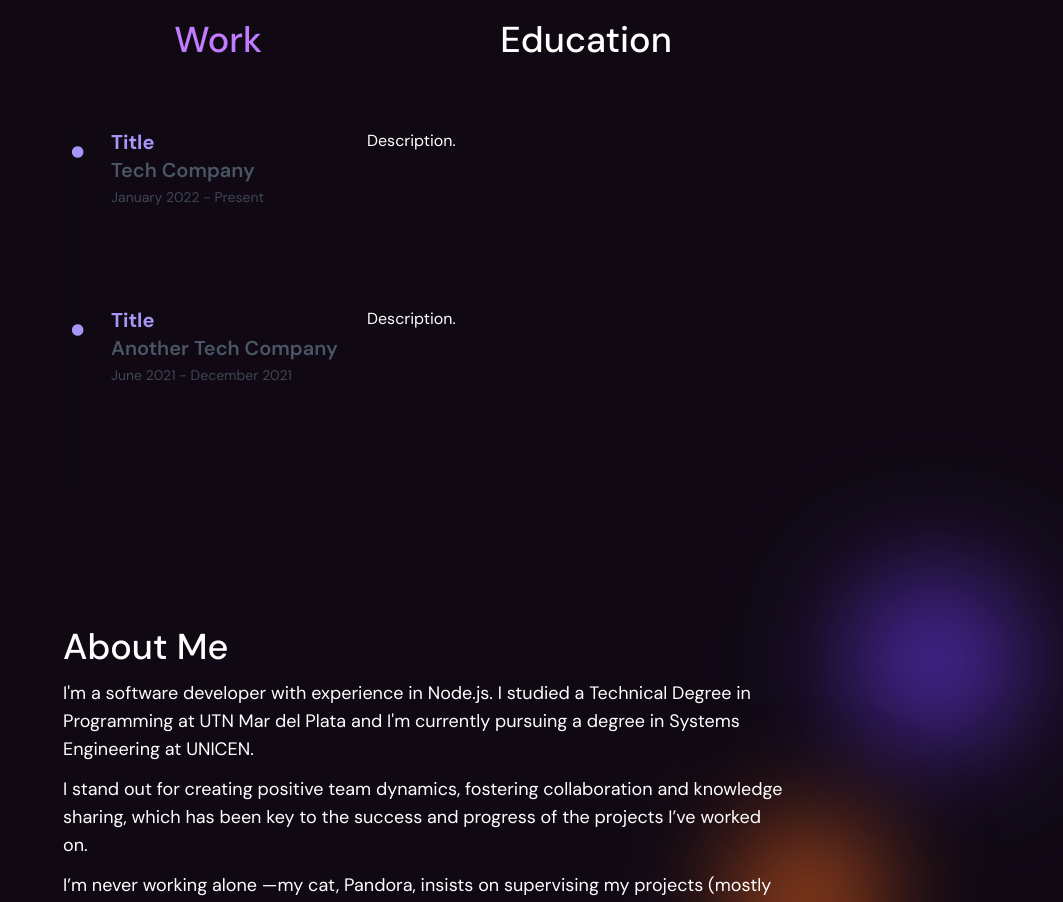
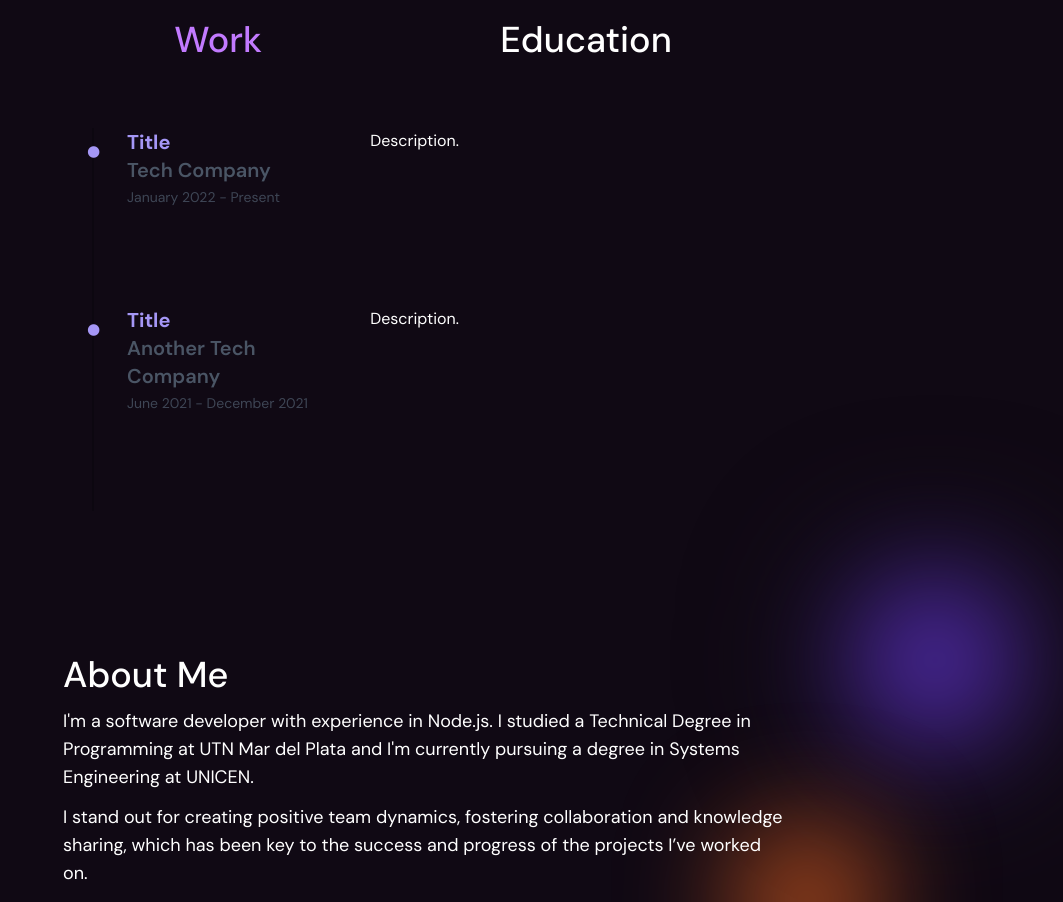
Before and after one commit to magalimou/magalimou.github.io, a React (Vite) app: page / in a window 1280 px wide. Shown: the part 3500-4402 px from the top of the page, without its empty margins (217-1280 px from the left). Built offline with nearby package versions, Linux system fonts and the light colour scheme.

Commit message:
feat: add section IDs & adjust scroll margins for better navigation

```diff
--- a/src/components/sections/AboutMe.jsx
+++ b/src/components/sections/AboutMe.jsx
@@ -3,7 +3,7 @@ import Pandora from '../../assets/Pandora.png';
 
 const AboutMe = () => {
     return (
-        <section className="px-6 py-20 sm:px-12 md:px-20 lg:px-40 xl:px-70 flex flex-col items-start ">
+        <section id='about' className="scroll-mt-24 px-6 py-20 sm:px-12 md:px-20 lg:px-40 xl:px-70 flex flex-col items-start ">
         <div className='mb-3 '>
             <h2 className="text-2xl sm:text-3xl md:text-4xl lg:text-4xl font-medium mb-3">About Me</h2>
             <p className="mb-3 lg:text-lg md:text-base sm:text-base">I'm a software developer with experience in Node.js. I studied a Technical Degree in Programming at UTN Mar del Plata and I'm currently pursuing a degree in Systems Engineering at UNICEN.</p>
--- a/src/components/sections/Contact.jsx
+++ b/src/components/sections/Contact.jsx
@@ -4,7 +4,7 @@ import { faCopy } from "@fortawesome/free-regular-svg-icons";
 
 const Contact = () => {
     return (
-        <section id="contact" className="px-6 py-20 sm:px-12 md:px-20 lg:px-40 xl:px-60 text-center">
+        <section id="contact" className=" scroll-mt-24 px-6 py-20 sm:px-12 md:px-20 lg:px-40 xl:px-60 text-center">
             <h2 className="text-3xl sm:text-4xl md:text-5xl lg:text-5xl font-semibold mb-5">Let’s Connect</h2>
             <p className="lg:text-lg md:text-base sm:text-base px-6 sm:px-12 lg:px-25 mb-6">I'm currently looking for new opportunities as a software developer. Whether you have a project, a job opportunity, or just want to say hi, feel free to reach out!</p>
             <div className="flex flex-col sm:flex-row justify-center items-center gap-3">
--- a/src/components/sections/Experience.jsx
+++ b/src/components/sections/Experience.jsx
@@ -42,7 +42,7 @@ const Experience = () => {
     return (
         <section
           id="experience"
-          className="py-16 px-6 sm:px-12 md:px-20 lg:px-50 xl:px-70"
+          className="scroll-mt-24 py-16 px-6 sm:px-12 md:px-20 lg:px-50 xl:px-70"
         >
           <div className="container mx-auto">
             <div className="flex gap-4 mb-15 justify-around items-center">
@@ -68,7 +68,8 @@ const Experience = () => {
               </button>
             </div>
 
-            <div className="">
+            <div className="w-full flex justify-center">
+  <div className="w-full max-w-4xl px-4">
     {dataToShow.map((item, index) => (
       <ExperienceCard
         key={index}
@@ -80,6 +81,8 @@ const Experience = () => {
     ))}
   </div>
 </div>
+
+          </div>
         </section>
     );
 }
--- a/src/components/sections/Projects.jsx
+++ b/src/components/sections/Projects.jsx
@@ -41,13 +41,13 @@ const projects = [
 
 const Projects = () => {
   return (
-    <section className="px-6 py-6 sm:px-12 md:px-20 lg:px-40 xl:px-70 xl:py-25 pb-10">
+    <section id="projects" className="scroll-mt-24 px-6 py-6 sm:px-12 md:px-20 lg:px-40 xl:px-70 xl:py-25 pb-10">
         <h2 className="text-4xl font-medium mb-10"> <FontAwesomeIcon icon={faCode} className="text-3xl mr-2" ></FontAwesomeIcon>Featured Projects
         </h2>
 
-            {projects.map((project, index) => (
-            <ProjectCard key={index} {...project} />
-             ))}
+         {projects.map((project, index) => (
+        <ProjectCard key={index} {...project} />
+         ))}
 
 
     </section>
```
Lines whose indentation alone changed are shown as unchanged.
